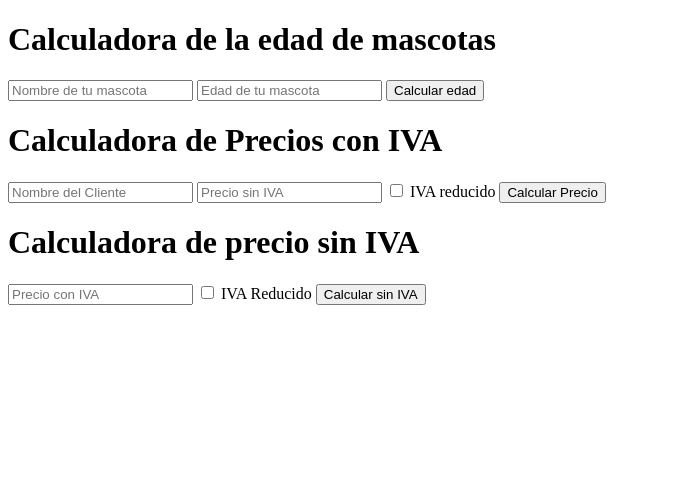
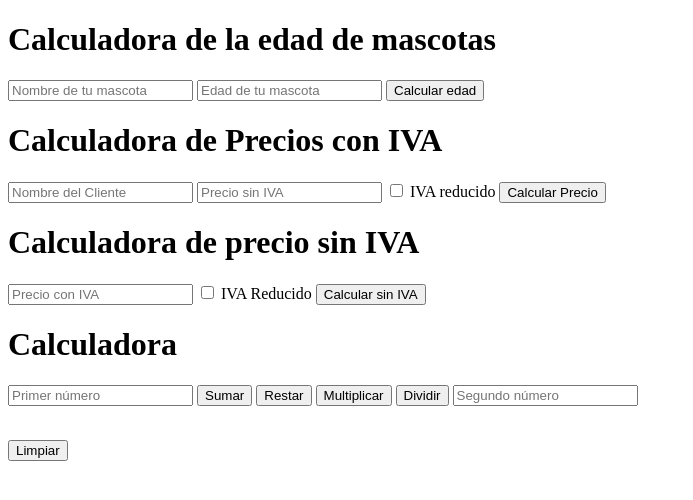
Before and after one commit to SimonLav2024/Primer-JS, a plain HTML site: page index.html in a window 1280 px wide. Shown: the whole page, without its empty margins (0-693 px from the left). Drawn offline with Linux system fonts and the light colour scheme.

Commit message:
le meti calculadora

```diff
--- a/index.html
+++ b/index.html
@@ -7,12 +7,15 @@
     <title>JavaScript</title>
 </head>
 <body>
+    <!-- calculadora de la edad de mascotas  -->
     <h1>Calculadora de la edad de mascotas</h1>
     <input type="text" id="nombreMascota" placeholder="Nombre de tu mascota"> <input type="text" id="edadMascota" placeholder="Edad de tu mascota">
 
     <button onclick="calcularEdad()">Calcular edad</button>
     <p id="resultado"></p>
+    <!-- fin -->
 
+    <!-- calculadora de precio con iva -->
     <h1>Calculadora de Precios con IVA</h1>
     <input type="text" id="nombreCliente" placeholder="Nombre del Cliente"> <input type="text" id="precioSinIVA" placeholder="Precio sin IVA">
     <label for="tipo">
@@ -22,7 +25,9 @@
 
     <button onclick="calcularPrecio()">Calcular Precio</button>
     <p id="result"></p>
+    <!-- fin -->
 
+    <!-- calculadora de precio sin iva -->
     <h1>Calculadora de precio sin IVA</h1>
     <input type="text" id="conIVA" placeholder="Precio con IVA">
     <label for="">
@@ -32,6 +37,21 @@
 
     <button onclick="calc()">Calcular sin IVA</button>
     <p id="valFin"></p>
+    <!-- fin -->
+
+    <!-- calculadora -->
+    <h1>Calculadora</h1>
+        <input type="number" id="no1" placeholder="Primer número">
+        <button onclick="sumar()">Sumar</button>
+        <button onclick="restar()">Restar</button>
+        <button onclick="multiplicar()">Multiplicar</button>
+        <button onclick="dividir()">Dividir</button>
+        <input type="number" id="no2" placeholder="Segundo número">
+        <p id="respuesta"></p>
+        <br>
+        <button onclick="limpiar()">Limpiar</button>
+    <!-- fin -->
+
 
     <script src="javascript/code2.js"></script>
 </body>
--- a/javascript/code2.js
+++ b/javascript/code2.js
@@ -1,3 +1,5 @@
+//Calculadora de la edad de la mascota
+
 function calcularEdad() {
     //esto es para obtener el nombre de la mascota
     let nombre = document.getElementById("nombreMascota").value;
@@ -21,6 +23,10 @@ function calcularEdad() {
     document.getElementById("resultado").textContent = mensaje;
 
 }
+
+//fin
+
+//Calculadora del precio son iva
 
 function calcularPrecio() {
     let nomCliente = document.getElementById("nombreCliente").value;
@@ -46,6 +52,10 @@ function calcularPrecio() {
     document.getElementById("result").textContent = mens;
 }
 
+//fin
+
+//Calculadora de precio sin IVA
+
 function calc() {
     let precioconIVA = document.getElementById("conIVA").value;
     let cbSelect = document.getElementById("IVA10").checked;
@@ -58,10 +68,47 @@ function calc() {
             IVA = 10;
         }
         let valFin = precioconIVA - (precioconIVA*IVA/100);
+        valFin = valFin.toFixed(2);
         mens = `El precio sin IVA es ${valFin}`;
+
     }else{
         mens = "Los valores introducidos deben ser positivos"
     }
-
     document.getElementById("valFin").textContent = mens;
 }
+
+//fin
+
+//calculadora
+
+function sumar() {
+    let numero1 = Number(document.getElementById("no1").value);
+    let numero2 = Number(document.getElementById("no2").value);
+    let resultado = numero1 + numero2;
+    document.getElementById("respuesta").textContent = resultado;
+}
+function restar() {
+    let numero1 = Number(document.getElementById("no1").value);
+    let numero2 = Number(document.getElementById("no2").value);
+    let resultado = numero1 - numero2;
+    document.getElementById("respuesta").textContent = resultado;
+}
+function multiplicar() {
+    let numero1 = Number(document.getElementById("no1").value);
+    let numero2 = Number(document.getElementById("no2").value);
+    let resultado = numero1 * numero2;
+    document.getElementById("respuesta").textContent = resultado;
+}
+function dividir() {
+    let numero1 = Number(document.getElementById("no1").value);
+    let numero2 = Number(document.getElementById("no2").value);
+    let resultado = numero1 / numero2;
+    document.getElementById("respuesta").textContent = resultado;
+}
+
+function limpiar() {
+    document.getElementById("no1").value = "";
+    document.getElementById("no2").value = "";
+    document.getElementById("respuesta").textContent = ""; //aque es .textContent por que el id esta en la etiqueta p que es parrafo
+}
+// fin
```
